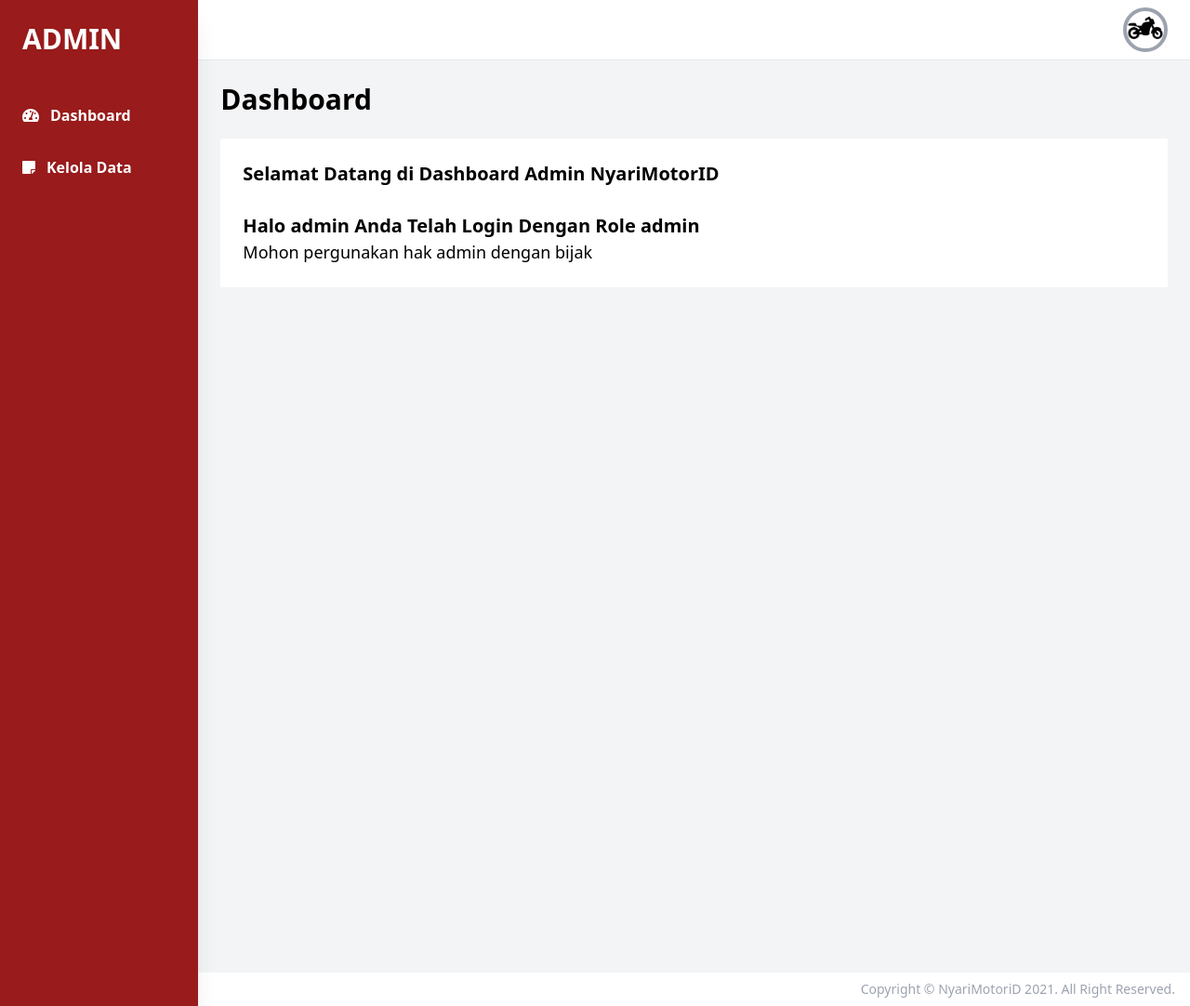
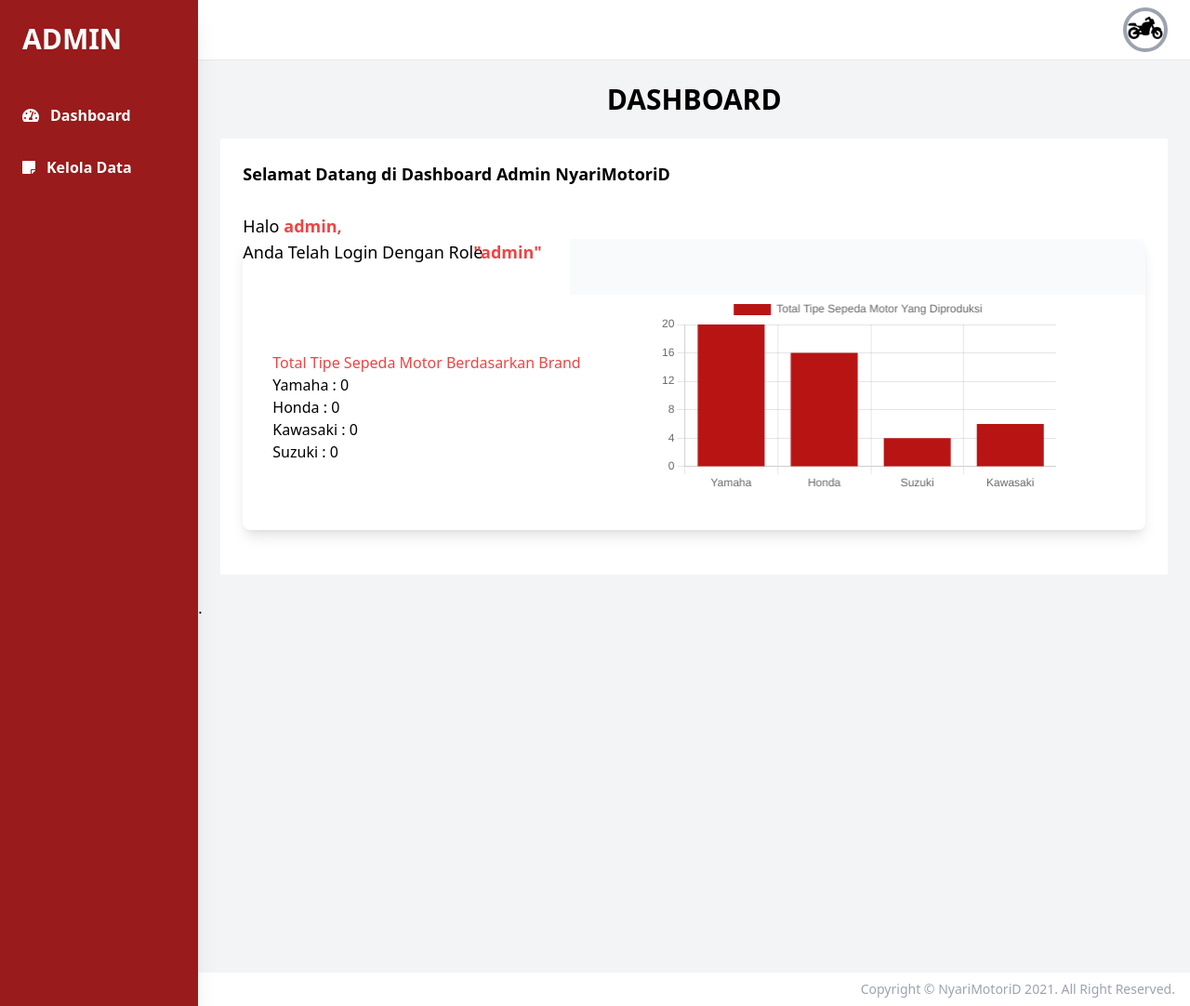
Before and after one commit to gustogg/NyariMotorID, a PHP site: page /admin/index.php in a window 1280 px wide. Shown: the whole page at 93% size. Run offline with PHP 8.4, Linux system fonts and the light colour scheme; a user stored in the database is signed in; data that the repository does not hold is empty; style sheets or scripts are compiled from the project's sources; some libraries are stand-ins or nearby versions.

Commit message:
update admin index

```diff
--- a/admin/index.php
+++ b/admin/index.php
@@ -20,21 +20,93 @@
 
     <div class="w-full overflow-x-hidden border-t flex flex-col">
         <main class="w-full flex-grow p-6">
-            <h1 class="text-3xl text-black pb-3 font-bold">Dashboard</h1>
+            <h1 class="text-3xl text-black pb-3 font-bold text-center">DASHBOARD</h1>
 
-            <div class="flex flex-wrap mt-3 bg-white">
+            <div class="flex flex-wrap mt-3 pb-72 bg-white">
                 <div class="w-full p-6">
-                    <p class="text-xl font-semibold">
-                        Selamat Datang di Dashboard Admin NyariMotorID<br><br>
-                        Halo <b><?php echo $_SESSION['username']; ?></b> Anda Telah Login Dengan Role <b><?php echo $_SESSION['level']; ?></b>
+                    <p class="text-lg font-medium">
+                        <b>Selamat Datang di Dashboard Admin NyariMotoriD</b>
+                        <br>
+                        <br>
                     </p>
                     <p class="text-lg">
-                        Mohon pergunakan hak admin dengan bijak
+                        Halo
                     </p>
+                    <p class="-my-7 ml-11 text-red-500 text-lg font-semibold"><?php echo $_SESSION['username']; ?>,</p>
+                    <p class ="text-lg -mt-2"><br>Anda Telah Login Dengan Role</p>
+                    <p class="-my-7 mx-60 px-2 text-lg text-red-500 font-semibold">"<?php echo $_SESSION['level']; ?>"</p>
 
+                    <p>
+                        <!-- Chart  -->
+                    <div class="shadow-lg rounded-lg overflow-hidden pl-85 pb-10">
+                        <div class="pb-5 pt-10 bg-gray-50"></div>
+                        <canvas class="-p-10 mx-24 " id="chartBar"></canvas>
+                    </div>
+
+                    <!-- Required chart.js -->
+                    <script src="https://cdn.jsdelivr.net/npm/chart.js"></script>
+
+                    <!-- Chart bar -->
+                    <script>
+                    const labelsBarChart = [
+                        "Yamaha",
+                        "Honda",
+                        "Suzuki",
+                        "Kawasaki",
+                    ];
+                    const dataBarChart = {
+                        labels: labelsBarChart,
+                        datasets: [
+                        {
+                            label: "Total Tipe Sepeda Motor Yang Diproduksi",
+                            backgroundColor: "hsl(0, 80.2%, 40.2%)",
+                            borderColor: "hsl(0, 100%, 27%)",
+                            data: [20, 16, 4, 6],
+                        },
+                        ],
+                    };
+
+                    const configBarChart = {
+                        type: "bar",
+                        data: dataBarChart,
+                        options: {},
+                    };
+
+                    var chartBar = new Chart(
+                        document.getElementById("chartBar"),
+                        configBarChart
+                    );
+                    </script>
+                 <div class="-my-48 px-5 ml-3">
+                        <p class="text-red-500 font-medium">Total Tipe Sepeda Motor Berdasarkan Brand</p>
+
+                        <p>Yamaha : <?php
+                                    $result = mysqli_query($conn, "SELECT COUNT(product_name) as yamaha FROM product WHERE brand_id = 1;");
+                                    $data = mysqli_fetch_assoc($result);
+                                    echo $data['yamaha'];
+                                    ?> </p>
+                        <p>Honda : <?php
+                                    $result = mysqli_query($conn, "SELECT COUNT(product_name) as honda FROM product WHERE brand_id = 2;");
+                                    $data = mysqli_fetch_assoc($result);
+                                    echo $data['honda'];
+                                    ?> </p>
+                        <p>Kawasaki : <?php
+                                    $result = mysqli_query($conn, "SELECT COUNT(product_name) as kawasaki FROM product WHERE brand_id = 3;");
+                                    $data = mysqli_fetch_assoc($result);
+                                    echo $data['kawasaki'];
+                                    ?> </p>
+                        <p>Suzuki : <?php
+                                    $result = mysqli_query($conn, "SELECT COUNT(product_name) as suzuki FROM product WHERE brand_id = 4;");
+                                    $data = mysqli_fetch_assoc($result);
+                                    echo $data['suzuki'];
+                                    ?> </p>
+                  </div>
                 </div>
             </div>
         </main>
+        <div class="pb-98">
+            <p>.</p>
+        </div>
         <div class="flex justify-end  w-full">
             <div class="w-screen absolute bottom-0  bg-white text-right py-2 px-4">
                 <p class="text-sm text-gray-400">Copyright &copy; NyariMotoriD 2021. All Right Reserved.</p>
--- a/home.php
+++ b/home.php
@@ -187,7 +187,7 @@
     </div>
     <!-- Publikasi -->
     <?php
-    $publikasi = query("$conn, SELECT * FROM publikasi ORDER BY id DESC LIMIT 2");
+    $publikasi = mysqli_query($conn,"SELECT * FROM publikasi ORDER BY id DESC LIMIT 2");
     ?>
     <div class="bg-gray-800 px-4 lg:px-24 pb-8" data-aos="fade-left" data-aos-delay="100" data-aos-duration="1000">
         <p class="text-red-600 text-center font-bold pt-8">List Motor</p>
```
